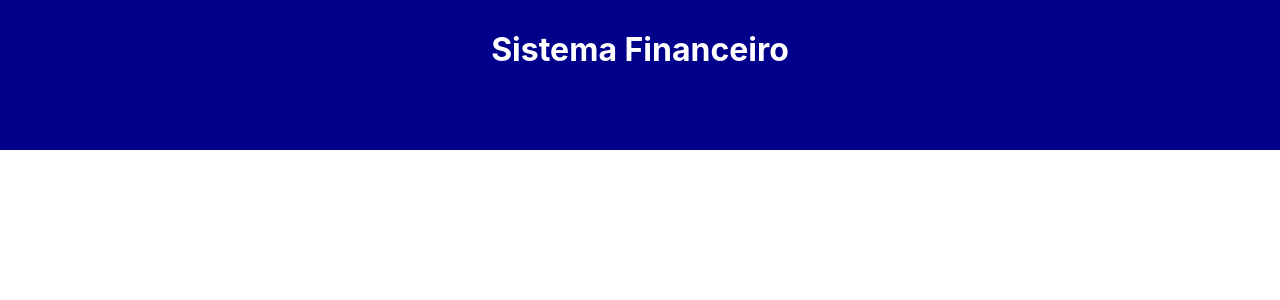
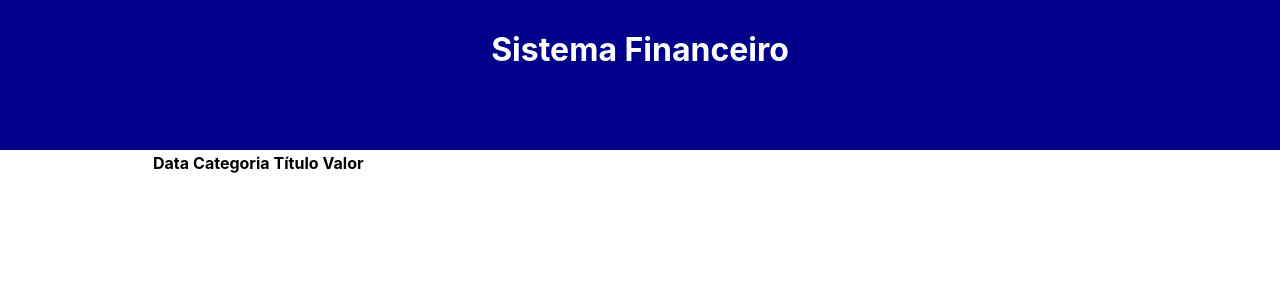
Before and after one commit to daniel-oliv3/cinco_projetos_cinco-dias-react, a React (Create React App) app in the folder sis_financeiro-react/: page / in a window 1280 px wide. Shown: the top 300 px of the page. Built offline with nearby package versions, Linux system fonts and the light colour scheme.

Commit message:
TableArea

```diff
--- a/sis_financeiro-react/src/App.tsx
+++ b/sis_financeiro-react/src/App.tsx
@@ -5,6 +5,7 @@ import { Category } from './types/Category';
 import { categories } from './data/categories';
 import { items } from './data/items';
 import { filterListByMonth, getCurrentMonth } from './helpers/dateFilter';
+import { TableArea } from './components/TableArea';
 
 const App = () => {
   const [list, setList] = useState(items);
@@ -27,7 +28,7 @@ const App = () => {
         {/* Área de inserção */}
 
 
-        {/* Tabela de iten */}
+        <TableArea />
 
 
       </C.Body>
--- a/sis_financeiro-react/src/components/TableArea/index.tsx
+++ b/sis_financeiro-react/src/components/TableArea/index.tsx
@@ -1,5 +1,19 @@
+import * as C from './styles';
+
 export const TableArea = () => {
     return (
+        <C.Table>
+            <thead>
+                <tr>
+                    <C.TableHeadColumn>Data</C.TableHeadColumn>
+                    <C.TableHeadColumn>Categoria</C.TableHeadColumn>
+                    <C.TableHeadColumn>Título</C.TableHeadColumn>
+                    <C.TableHeadColumn>Valor</C.TableHeadColumn>
+                </tr>
+            </thead>
+            <tbody>
 
+            </tbody>
+        </C.Table>
     );
 }
--- a/sis_financeiro-react/src/components/TableArea/styles.ts
+++ b/sis_financeiro-react/src/components/TableArea/styles.ts
@@ -1 +1,5 @@
 import styled from "styled-components";
+
+export const Table = styled.table``;
+
+export const TableHeadColumn = styled.th``;
```
